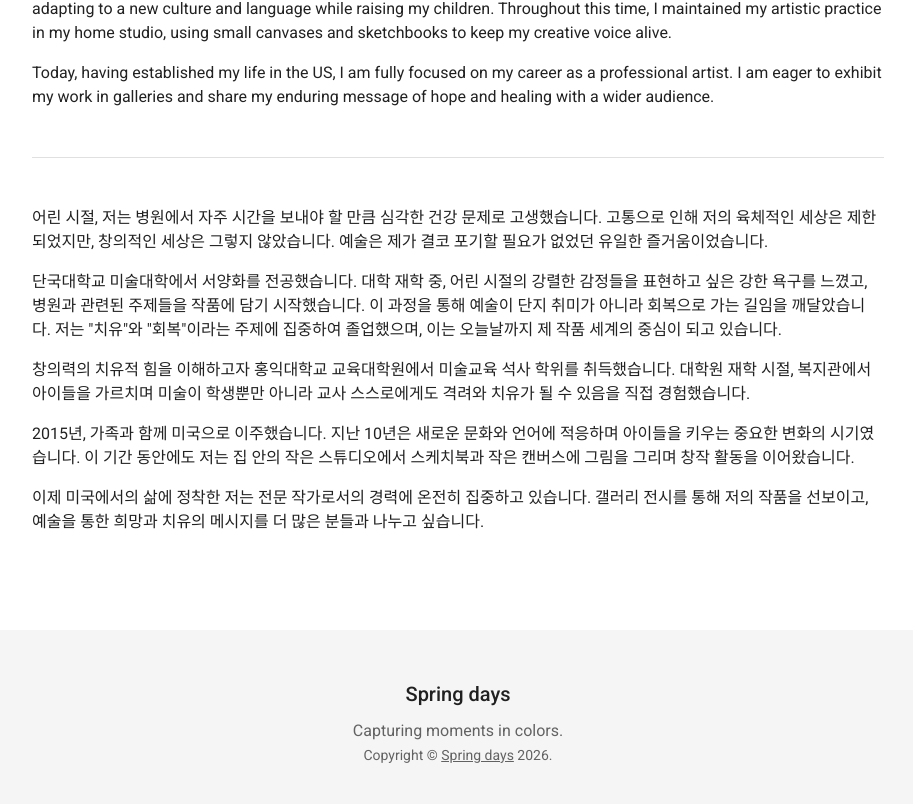
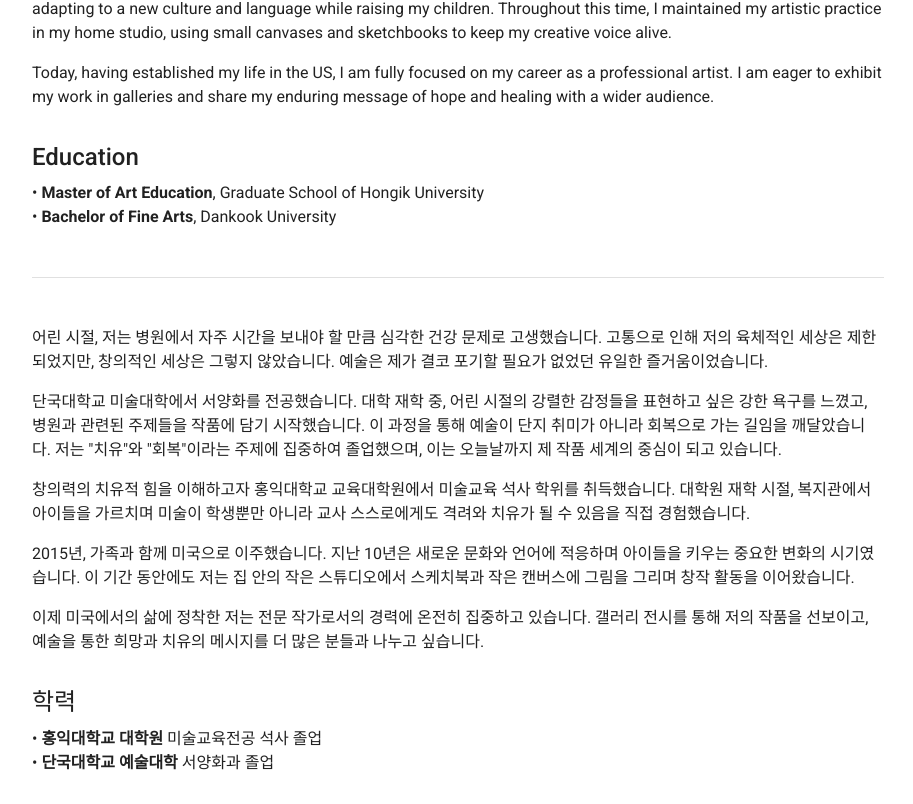
Before and after one commit to jaylee1021/springk_portfolio, a Next.js app: page /about in a window 1280 px wide. Shown: the part 496-1300 px from the top of the page, without its empty margins (182-1095 px from the left). Built offline with nearby package versions, Linux system fonts and the light colour scheme.

Commit message:
add education

```diff
--- a/src/app/about/page.tsx
+++ b/src/app/about/page.tsx
@@ -8,42 +8,66 @@ export default function About() {
   return (
     <Container maxWidth="md" sx={{ py: 8 }}>
       <Typography variant="h2" gutterBottom>
-        About SpringK
+        About Spring
       </Typography>
       <Box sx={{ my: 4 }}>
-        <Typography variant="body1" paragraph>
+        <Typography variant="body1" sx={{ mb: 2 }}>
           As a child, I struggled with severe health issues that frequently confined me to the hospital. While my physical world was limited by pain, my creative world was not; art became the one interest I never had to give up.
         </Typography>
-        <Typography variant="body1" paragraph>
+        <Typography variant="body1" sx={{ mb: 2 }}>
           I majored in Fine Arts at Dankook University. During my studies, I felt a compelling need to process the strong emotions of my youth, and I began incorporating medical themes and hospital imagery into my work. Through this process, I discovered that art was not just a hobby, but a pathway to recovery. I graduated with a focus on "Healing" and "Recovery"—themes that remain central to my practice today.
         </Typography>
-        <Typography variant="body1" paragraph>
+        <Typography variant="body1" sx={{ mb: 2 }}>
           Driven to understand the therapeutic power of creativity, I earned a Master’s degree in Art Education at the Graduate School of Hongik University. While there, I worked with children at a welfare center, witnessing firsthand how art could encourage and heal not only the students but the teacher as well.
         </Typography>
-        <Typography variant="body1" paragraph>
+        <Typography variant="body1" sx={{ mb: 2 }}>
           In 2015, I relocated to the United States with my family. The past decade has been a period of significant transition, adapting to a new culture and language while raising my children. Throughout this time, I maintained my artistic practice in my home studio, using small canvases and sketchbooks to keep my creative voice alive.
         </Typography>
-        <Typography variant="body1" paragraph>
+        <Typography variant="body1" sx={{ mb: 2 }}>
           Today, having established my life in the US, I am fully focused on my career as a professional artist. I am eager to exhibit my work in galleries and share my enduring message of hope and healing with a wider audience.
         </Typography>
 
+        <Box sx={{ mt: 4, mb: 2 }}>
+          <Typography variant="h5" gutterBottom sx={{ fontWeight: 'medium' }}>
+            Education
+          </Typography>
+          <Typography variant="body1">
+            • <strong>Master of Art Education</strong>, Graduate School of Hongik University
+          </Typography>
+          <Typography variant="body1">
+            • <strong>Bachelor of Fine Arts</strong>, Dankook University
+          </Typography>
+        </Box>
+
         <Box sx={{ my: 6, borderTop: '1px solid', borderColor: 'divider' }} />
 
-        <Typography variant="body1" paragraph>
+        <Typography variant="body1" sx={{ mb: 2 }}>
           어린 시절, 저는 병원에서 자주 시간을 보내야 할 만큼 심각한 건강 문제로 고생했습니다. 고통으로 인해 저의 육체적인 세상은 제한되었지만, 창의적인 세상은 그렇지 않았습니다. 예술은 제가 결코 포기할 필요가 없었던 유일한 즐거움이었습니다.
         </Typography>
-        <Typography variant="body1" paragraph>
+        <Typography variant="body1" sx={{ mb: 2 }}>
           단국대학교 미술대학에서 서양화를 전공했습니다. 대학 재학 중, 어린 시절의 강렬한 감정들을 표현하고 싶은 강한 욕구를 느꼈고, 병원과 관련된 주제들을 작품에 담기 시작했습니다. 이 과정을 통해 예술이 단지 취미가 아니라 회복으로 가는 길임을 깨달았습니다. 저는 "치유"와 "회복"이라는 주제에 집중하여 졸업했으며, 이는 오늘날까지 제 작품 세계의 중심이 되고 있습니다.
         </Typography>
-        <Typography variant="body1" paragraph>
+        <Typography variant="body1" sx={{ mb: 2 }}>
           창의력의 치유적 힘을 이해하고자 홍익대학교 교육대학원에서 미술교육 석사 학위를 취득했습니다. 대학원 재학 시절, 복지관에서 아이들을 가르치며 미술이 학생뿐만 아니라 교사 스스로에게도 격려와 치유가 될 수 있음을 직접 경험했습니다.
         </Typography>
-        <Typography variant="body1" paragraph>
+        <Typography variant="body1" sx={{ mb: 2 }}>
           2015년, 가족과 함께 미국으로 이주했습니다. 지난 10년은 새로운 문화와 언어에 적응하며 아이들을 키우는 중요한 변화의 시기였습니다. 이 기간 동안에도 저는 집 안의 작은 스튜디오에서 스케치북과 작은 캔버스에 그림을 그리며 창작 활동을 이어왔습니다.
         </Typography>
-        <Typography variant="body1" paragraph>
+        <Typography variant="body1" sx={{ mb: 2 }}>
           이제 미국에서의 삶에 정착한 저는 전문 작가로서의 경력에 온전히 집중하고 있습니다. 갤러리 전시를 통해 저의 작품을 선보이고, 예술을 통한 희망과 치유의 메시지를 더 많은 분들과 나누고 싶습니다.
         </Typography>
+
+        <Box sx={{ mt: 4, mb: 2 }}>
+          <Typography variant="h5" gutterBottom sx={{ fontWeight: 'medium' }}>
+            학력
+          </Typography>
+          <Typography variant="body1">
+            • <strong>홍익대학교 대학원</strong> 미술교육전공 석사 졸업
+          </Typography>
+          <Typography variant="body1">
+            • <strong>단국대학교 예술대학</strong> 서양화과 졸업
+          </Typography>
+        </Box>
       </Box>
     </Container>
   );
```
